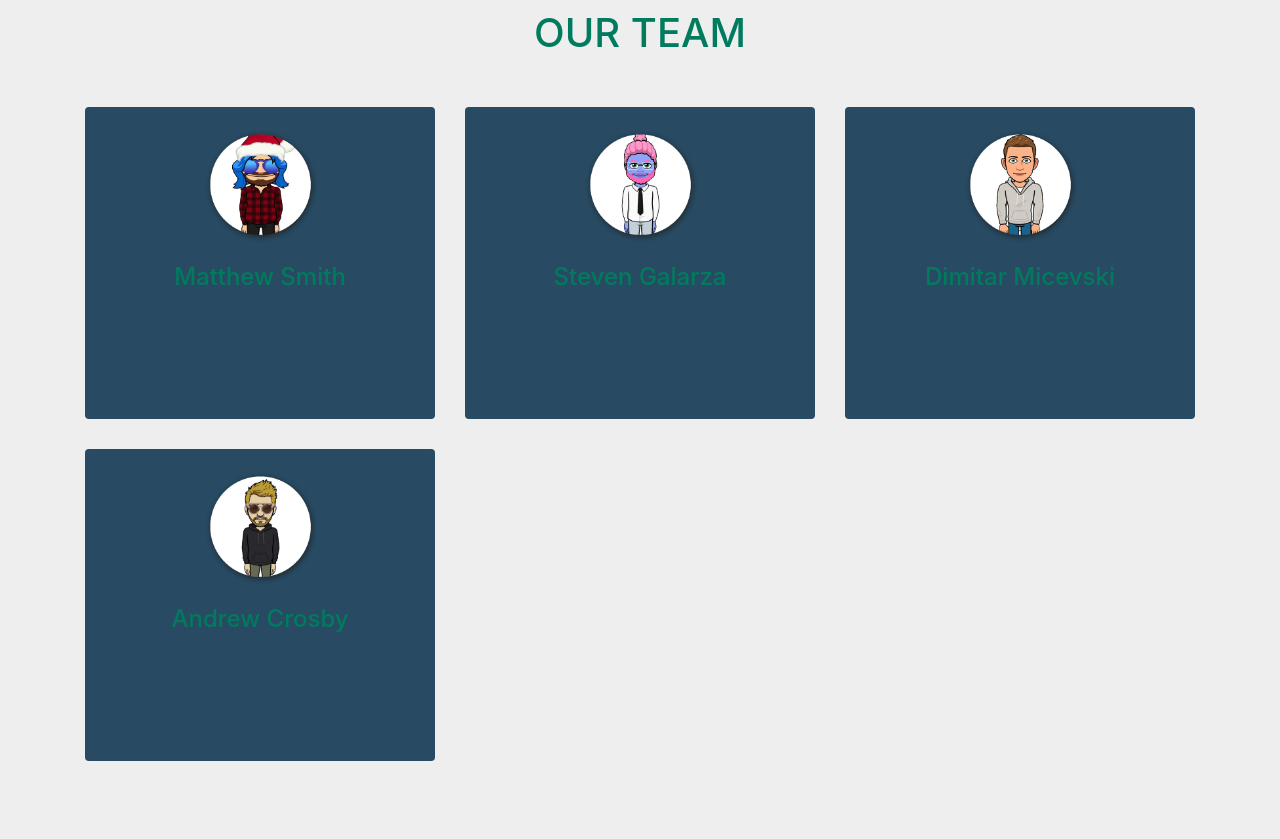
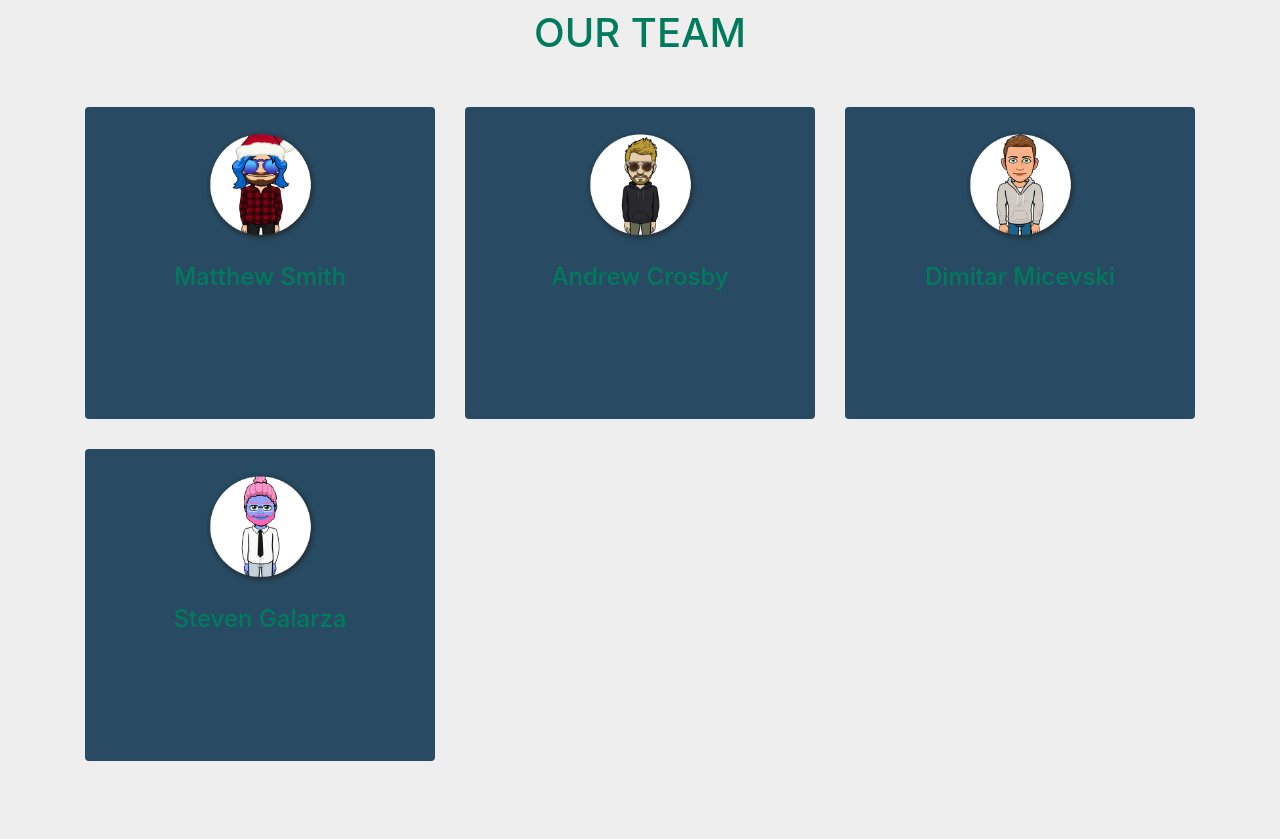
Before and after one commit to Crozarts/Project2Group2, a website: page public/about.html in a window 1280 px wide. Shown: the part 1254-2093 px from the top of the page. Drawn offline with nearby package versions, Linux system fonts and the light colour scheme.

Commit message:
about me done

```diff
--- a/public/about.html
+++ b/public/about.html
@@ -186,36 +186,40 @@
                             <div class="frontside">
                                 <div class="card" style="background-color: #284B63;">
                                     <div class="card-body text-center">
-                                        <p><img class=" img-fluid" src="../public/assets/img/SteveMoji.png" alt=""></p>
-                                        <h4 class="card-title">Steven Galarza</h4>
+                                        <p><img class=" img-fluid" src="../public/assets/img/crozmoji.png" alt=""></p>
+                                        <h4 class="card-title">Andrew Crosby</h4>
                                         <p class="card-text"></p>
                                         <!-- <a href="" class="btn btn-primary btn-sm"><i
                                                 class="fa fa-plus"></i></a> -->
                                     </div>
                                 </div>
                             </div>
+
                             <div class="backside">
                                 <div class="card" style="background-color: #284B63;">
                                     <div class="card-body text-center text-white mt-4">
                                         <h4 class="card-title">About Me</h4>
-                                        <p class="card-text"> A web-developer in training who loves connecting with his
-                                            family
-                                            and friends; be it playing Dungeons & Dragons or baking bread for them. He
-                                            enjoys
-                                            learning and sharing new information with the people closest to him. You can
-                                            catch
-                                            him in the mornings preparing for a day of coding by brewing up a cup of
-                                            coffee.
+                                        <p class="card-text">24 year old aspiring developer raised in north New Jersey.
+                                            I love to paint and attend live music events in my free time. Skateboarding,
+                                            art, photography, and videography are just a few of my other passions.
+                                            Constantly keeping myself busy by learning and growing in any way I can. I
+                                            have two dogs, Hunter and Oso, who keep me occupied. I prefer to be in the
+                                            woods or deep into a craft, but I also love the city life. Excited to
+                                            discover the next chapter of my life but also enjoying the ride along the
+                                            way.
                                         </p>
                                         <ul class="list-inline">
                                             <li class="list-inline-item">
                                                 <a class="social-icon text-xs-center" target="_blank"
-                                                    href="https://github.com/sgalarza419">
+                                                    href="https://github.com/Crozarts">
+                                                    <!-- <i class="fa fa-facebook"></i> -->
                                                     <input type="image" id="gitButton"
                                                         src="../public/assets/img/GitHub-logo.png" />
                                                 </a>
                                             </li>
 
+                                            </a>
+                                            </li>
                                         </ul>
                                     </div>
                                 </div>
@@ -275,8 +279,8 @@
                             <div class="frontside">
                                 <div class="card" style="background-color: #284B63;">
                                     <div class="card-body text-center">
-                                        <p><img class=" img-fluid" src="../public/assets/img/crozmoji.png" alt=""></p>
-                                        <h4 class="card-title">Andrew Crosby</h4>
+                                        <p><img class=" img-fluid" src="../public/assets/img/SteveMoji.png" alt=""></p>
+                                        <h4 class="card-title">Steven Galarza</h4>
                                         <p class="card-text"></p>
                                         <!-- <a href="" class="btn btn-primary btn-sm"><i
                                                 class="fa fa-plus"></i></a> -->
@@ -287,22 +291,24 @@
                                 <div class="card" style="background-color: #284B63;">
                                     <div class="card-body text-center text-white mt-4">
                                         <h4 class="card-title">About Me</h4>
-                                        <p class="card-text">This is basic card with image on top, title, description
-                                            and button.This is basic card with image on top, title, description and
-                                            button.This is basic card with image on top, title, description and button.
+                                        <p class="card-text"> A web-developer in training who loves connecting with his
+                                            family
+                                            and friends; be it playing Dungeons & Dragons or baking bread for them. He
+                                            enjoys
+                                            learning and sharing new information with the people closest to him. You can
+                                            catch
+                                            him in the mornings preparing for a day of coding by brewing up a cup of
+                                            coffee.
                                         </p>
                                         <ul class="list-inline">
                                             <li class="list-inline-item">
                                                 <a class="social-icon text-xs-center" target="_blank"
-                                                    href="https://github.com/Crozarts">
-                                                    <!-- <i class="fa fa-facebook"></i> -->
+                                                    href="https://github.com/sgalarza419">
                                                     <input type="image" id="gitButton"
                                                         src="../public/assets/img/GitHub-logo.png" />
                                                 </a>
                                             </li>
 
-                                            </a>
-                                            </li>
                                         </ul>
                                     </div>
                                 </div>
```
